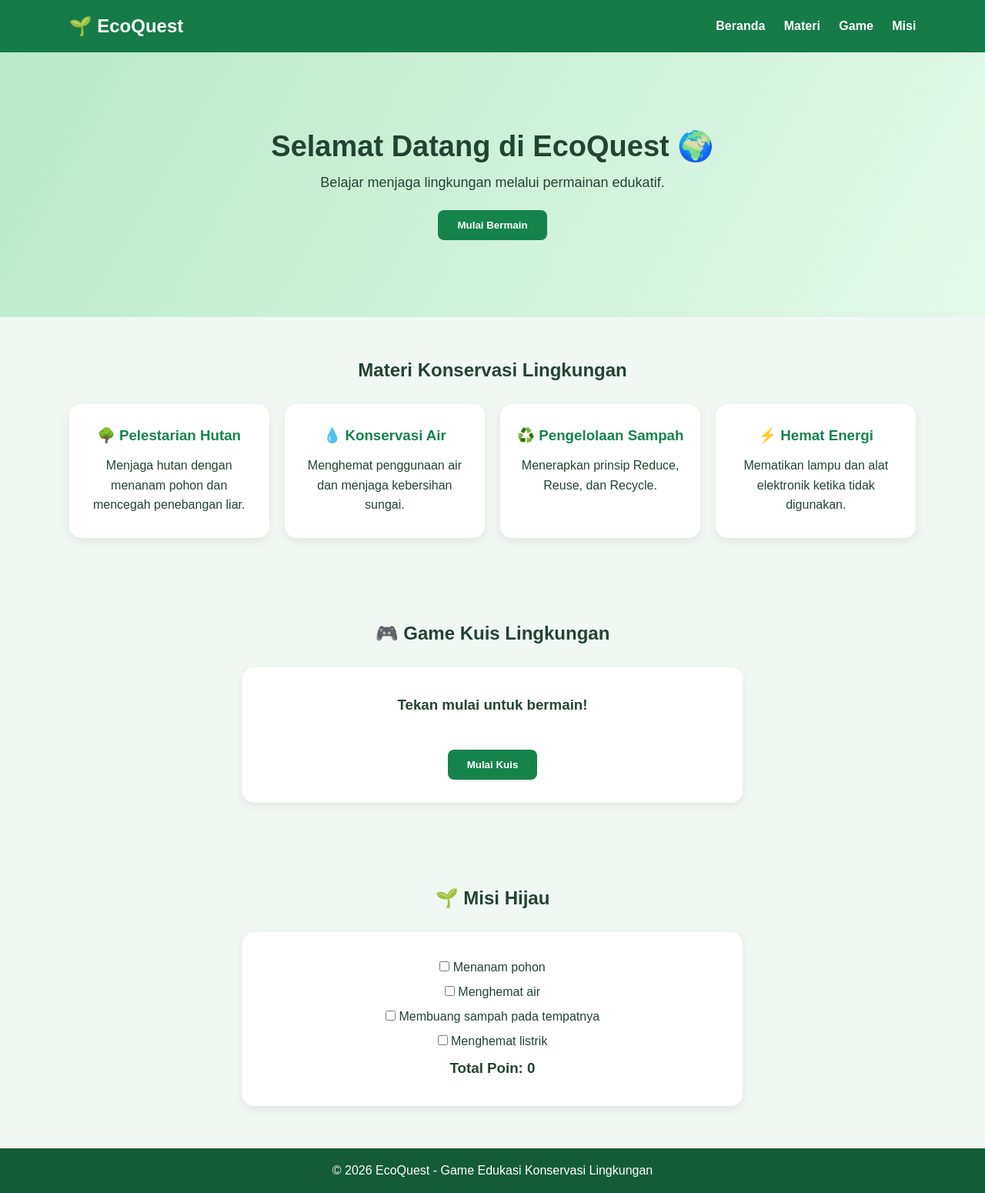
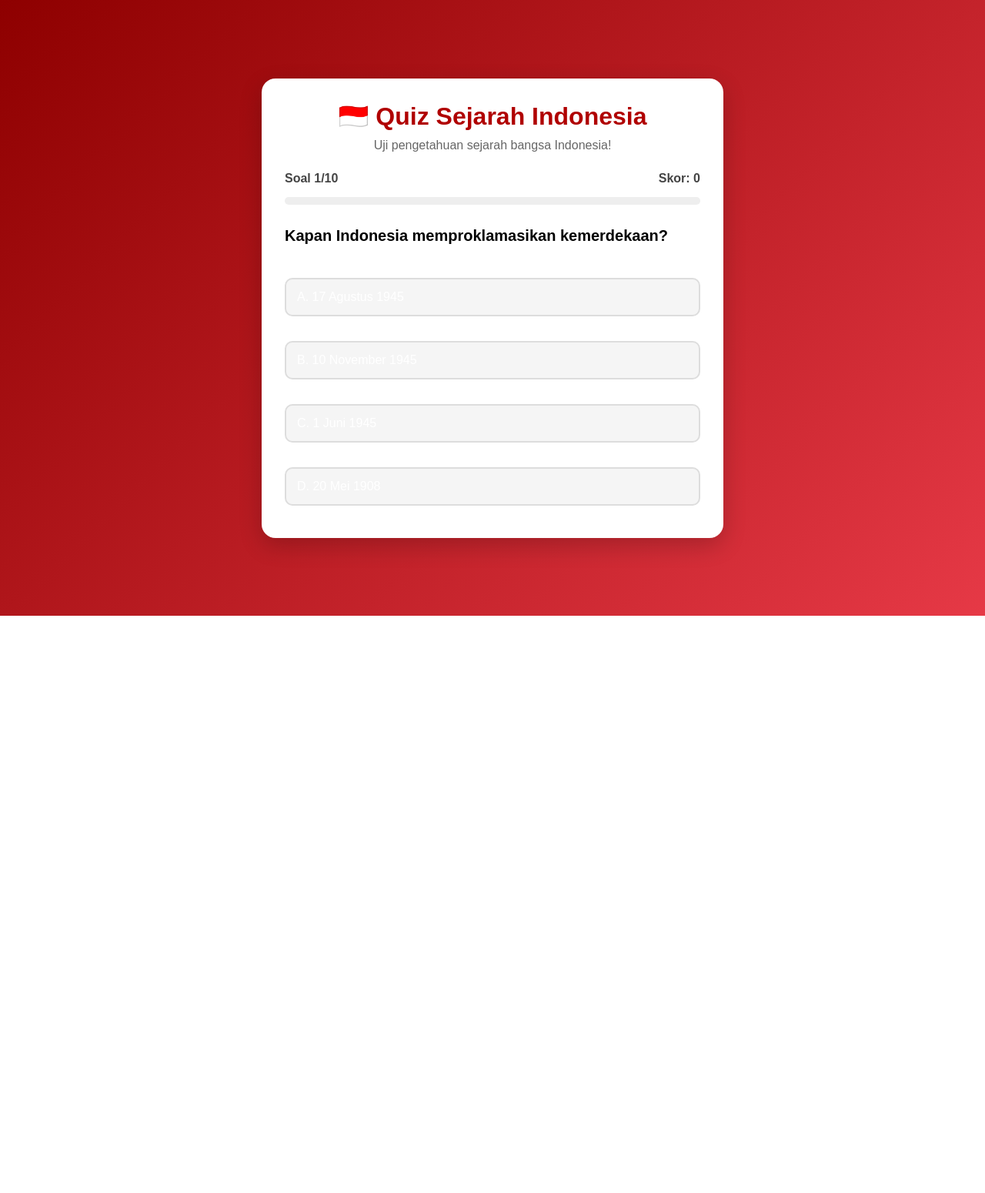
Before and after one commit to kyky2134/quis-lingkungan, a PHP site: page / in a window 1280 px wide. Shown: the whole page at 77% size. After the commit the page ends 800 px from the top, so only its background shows below. Run offline with PHP 8.4, Linux system fonts and the light colour scheme.

Commit message:
Add files via upload

```diff
--- a/index.html
+++ b/index.html
@@ -1,83 +1,57 @@
+
 <!DOCTYPE html>
 <html lang="id">
 <head>
     <meta charset="UTF-8">
     <meta name="viewport" content="width=device-width, initial-scale=1.0">
-    <title>EcoQuest - Game Edukasi Lingkungan</title>
+    <title>Quiz Sejarah Indonesia</title>
+
+    <!-- Menghubungkan CSS -->
     <link rel="stylesheet" href="style.css">
 </head>
 <body>
 
-<header>
-    <h2>🌱 EcoQuest</h2>
-    <nav>
-        <a href="#home">Beranda</a>
-        <a href="#materi">Materi</a>
-        <a href="#game">Game</a>
-        <a href="#misi">Misi</a>
-    </nav>
-</header>
+<div class="container">
 
-<section class="hero" id="home">
-    <h1>Selamat Datang di EcoQuest 🌍</h1>
-    <p>Belajar menjaga lingkungan melalui permainan edukatif.</p>
-    <button onclick="mulaiGame()">Mulai Bermain</button>
-</section>
+    <h1>🇮🇩 Quiz Sejarah Indonesia</h1>
+    <p class="subtitle">
+        Uji pengetahuan sejarah bangsa Indonesia!
+    </p>
 
-<section id="materi">
-    <h2>Materi Konservasi Lingkungan</h2>
+    <div id="quiz">
 
-    <div class="container">
-        <div class="card">
-            <h3>🌳 Pelestarian Hutan</h3>
-            <p>Menjaga hutan dengan menanam pohon dan mencegah penebangan liar.</p>
+        <div class="info">
+            <span id="questionNumber">Soal 1/10</span>
+            <span id="score">Skor: 0</span>
         </div>
 
-        <div class="card">
-            <h3>💧 Konservasi Air</h3>
-            <p>Menghemat penggunaan air dan menjaga kebersihan sungai.</p>
+        <div class="progress">
+            <div class="progress-bar" id="progressBar"></div>
         </div>
 
-        <div class="card">
-            <h3>♻️ Pengelolaan Sampah</h3>
-            <p>Menerapkan prinsip Reduce, Reuse, dan Recycle.</p>
-        </div>
+        <div class="question" id="question"></div>
 
-        <div class="card">
-            <h3>⚡ Hemat Energi</h3>
-            <p>Mematikan lampu dan alat elektronik ketika tidak digunakan.</p>
-        </div>
+        <div id="options"></div>
+
+        <div class="explanation" id="explanation"></div>
+
+        <button id="nextBtn" onclick="nextQuestion()">
+            Soal Berikutnya →
+        </button>
+
     </div>
-</section>
 
-<section id="game">
-    <h2>🎮 Game Kuis Lingkungan</h2>
+    <div id="result">
+        <h2>🎉 Quiz Selesai!</h2>
+        <p id="finalScore"></p>
+        <p id="message"></p>
+        <button onclick="restartQuiz()">Ulangi Quiz</button>
+    </div>
 
-    <div class="game-box">
-        <h3 id="pertanyaan">Tekan mulai untuk bermain!</h3>
-        <div id="jawaban"></div>
-        <p id="hasil"></p>
-        <button onclick="mulaiGame()">Mulai Kuis</button>
-    </div>
-</section>
+</div>
 
-<section id="misi">
-    <h2>🌱 Misi Hijau</h2>
+<!-- Menghubungkan JavaScript -->
+<script src="script.js"></script>
 
-    <div class="game-box">
-        <label><input type="checkbox" onchange="tambahPoin(this)"> Menanam pohon</label><br>
-        <label><input type="checkbox" onchange="tambahPoin(this)"> Menghemat air</label><br>
-        <label><input type="checkbox" onchange="tambahPoin(this)"> Membuang sampah pada tempatnya</label><br>
-        <label><input type="checkbox" onchange="tambahPoin(this)"> Menghemat listrik</label>
-
-        <h3>Total Poin: <span id="poin">0</span></h3>
-    </div>
-</section>
-
-<footer>
-    <p>© 2026 EcoQuest - Game Edukasi Konservasi Lingkungan</p>
-</footer>
-
-<script src="script.js"></script>
 </body>
 </html>
--- a/style.css
+++ b/style.css
@@ -3,148 +3,164 @@
     margin: 0;
     padding: 0;
     box-sizing: border-box;
-    font-family: Arial, sans-serif;
-}
-
-html {
-    scroll-behavior: smooth;
 }
 
 body {
-    background: #f1f8f3;
-    color: #244333;
+    font-family: Arial, sans-serif;
+    background: linear-gradient(135deg, #8e0000, #e63946);
+    min-height: 100vh;
+    display: flex;
+    justify-content: center;
+    align-items: center;
+    padding: 20px;
 }
 
-header {
-    background: #167a49;
-    color: white;
-    padding: 20px 7%;
+.container {
+    background: white;
+    width: 100%;
+    max-width: 600px;
+    padding: 30px;
+    border-radius: 18px;
+    box-shadow: 0 10px 30px rgba(0,0,0,0.2);
+}
+
+h1 {
+    text-align: center;
+    color: #b00000;
+    margin-bottom: 10px;
+}
+
+.subtitle {
+    text-align: center;
+    color: #666;
+    margin-bottom: 25px;
+}
+
+.info {
     display: flex;
     justify-content: space-between;
-    align-items: center;
-    flex-wrap: wrap;
+    margin-bottom: 15px;
+    font-weight: bold;
+    color: #444;
 }
 
-nav a {
-    color: white;
-    text-decoration: none;
-    margin-left: 20px;
-    font-weight: bold;
+.progress {
+    width: 100%;
+    height: 10px;
+    background: #eee;
+    border-radius: 20px;
+    margin-bottom: 25px;
+    overflow: hidden;
 }
 
-nav a:hover {
-    color: #b9f6ca;
+.progress-bar {
+    height: 100%;
+    width: 0%;
+    background: #e63946;
+    transition: 0.3s;
 }
 
-.hero {
-    text-align: center;
-    padding: 100px 20px;
-    background: linear-gradient(120deg, #b8eac9, #e4f8e9);
+.question {
+    font-size: 20px;
+    font-weight: bold;
+    margin-bottom: 20px;
+    line-height: 1.5;
 }
 
-.hero h1 {
-    font-size: 38px;
+.option {
+    background: #f5f5f5;
+    border: 2px solid #ddd;
+    padding: 14px;
+    margin-bottom: 12px;
+    border-radius: 10px;
+    cursor: pointer;
+    transition: 0.2s;
+    width: 100%;
+    text-align: left;
+    font-size: 16px;
+}
+
+.option:hover:not(:disabled) {
+    background: #ffe5e5;
+    border-color: #e63946;
+}
+
+.option.correct {
+    background: #d4edda;
+    border-color: #28a745;
+}
+
+.option.wrong {
+    background: #f8d7da;
+    border-color: #dc3545;
+}
+
+.option:disabled {
+    cursor: not-allowed;
+    color: #333;
+}
+
+.explanation {
+    display: none;
+    padding: 15px;
+    border-radius: 10px;
+    margin-top: 20px;
+    line-height: 1.6;
+}
+
+.explanation.correct-box {
+    display: block;
+    background: #d4edda;
+    color: #155724;
+}
+
+.explanation.wrong-box {
+    display: block;
+    background: #f8d7da;
+    color: #721c24;
+}
+
+button {
+    border: none;
+    padding: 13px 22px;
+    border-radius: 9px;
+    background: #b00000;
+    color: white;
+    font-size: 16px;
+    cursor: pointer;
+    margin-top: 20px;
+}
+
+button:hover {
+    background: #e63946;
+}
+
+#nextBtn {
+    display: none;
+    width: 100%;
+}
+
+#result {
+    display: none;
+    text-align: center;
+}
+
+#result h2 {
+    color: #b00000;
     margin-bottom: 15px;
 }
 
-.hero p {
-    margin-bottom: 25px;
-    font-size: 18px;
+#result p {
+    font-size: 19px;
+    margin: 12px;
 }
 
-button {
-    background: #16834d;
-    color: white;
-    border: none;
-    padding: 12px 25px;
-    border-radius: 8px;
-    cursor: pointer;
-    font-weight: bold;
-}
-
-button:hover {
-    background: #105e37;
-}
-
-section {
-    padding: 55px 7%;
-    text-align: center;
-}
-
-section h2 {
-    margin-bottom: 30px;
-}
-
-.container {
-    display: grid;
-    grid-template-columns: repeat(auto-fit, minmax(220px, 1fr));
-    gap: 20px;
-}
-
-.card {
-    background: white;
-    padding: 30px 20px;
-    border-radius: 15px;
-    box-shadow: 0 4px 12px #00000012;
-    transition: 0.3s;
-}
-
-.card:hover {
-    transform: translateY(-5px);
-}
-
-.card h3 {
-    margin-bottom: 15px;
-    color: #16834d;
-}
-
-.card p {
-    line-height: 1.6;
-}
-
-.game-box {
-    background: white;
-    max-width: 650px;
-    margin: auto;
-    padding: 30px;
-    border-radius: 15px;
-    box-shadow: 0 4px 12px #00000012;
-    line-height: 2;
-}
-
-#jawaban {
-    display: grid;
-    gap: 10px;
-    margin: 20px 0;
-}
-
-#jawaban button {
-    width: 100%;
-}
-
-#hasil {
-    margin: 15px 0;
-    font-weight: bold;
-}
-
-footer {
-    background: #145c38;
-    color: white;
-    text-align: center;
-    padding: 20px;
-}
-
-@media(max-width: 600px) {
-    header {
-        flex-direction: column;
-        gap: 15px;
+@media(max-width: 480px) {
+    .container {
+        padding: 20px;
     }
 
-    nav a {
-        margin: 5px;
-    }
-
-    .hero h1 {
-        font-size: 28px;
+    .question {
+        font-size: 18px;
     }
 }
```
Also changed, not shown: script.js (+214 -92 lines).
